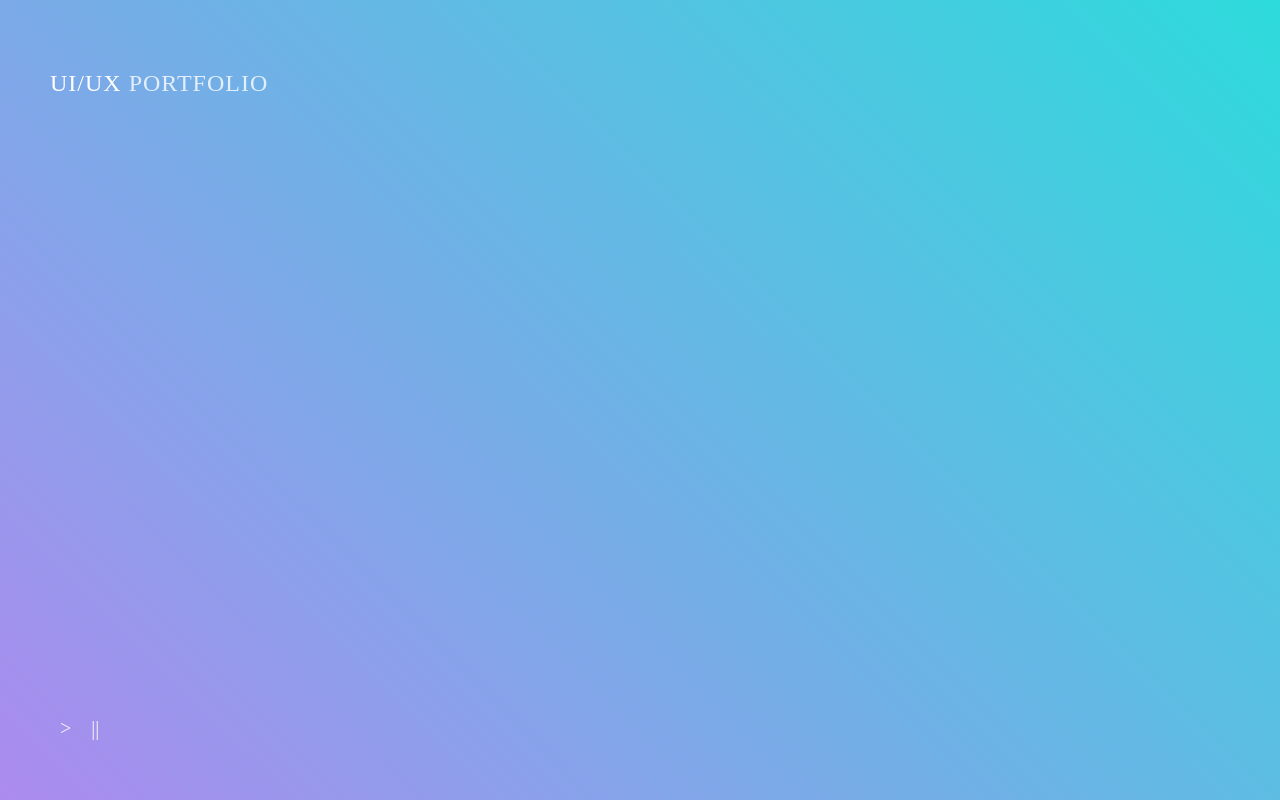
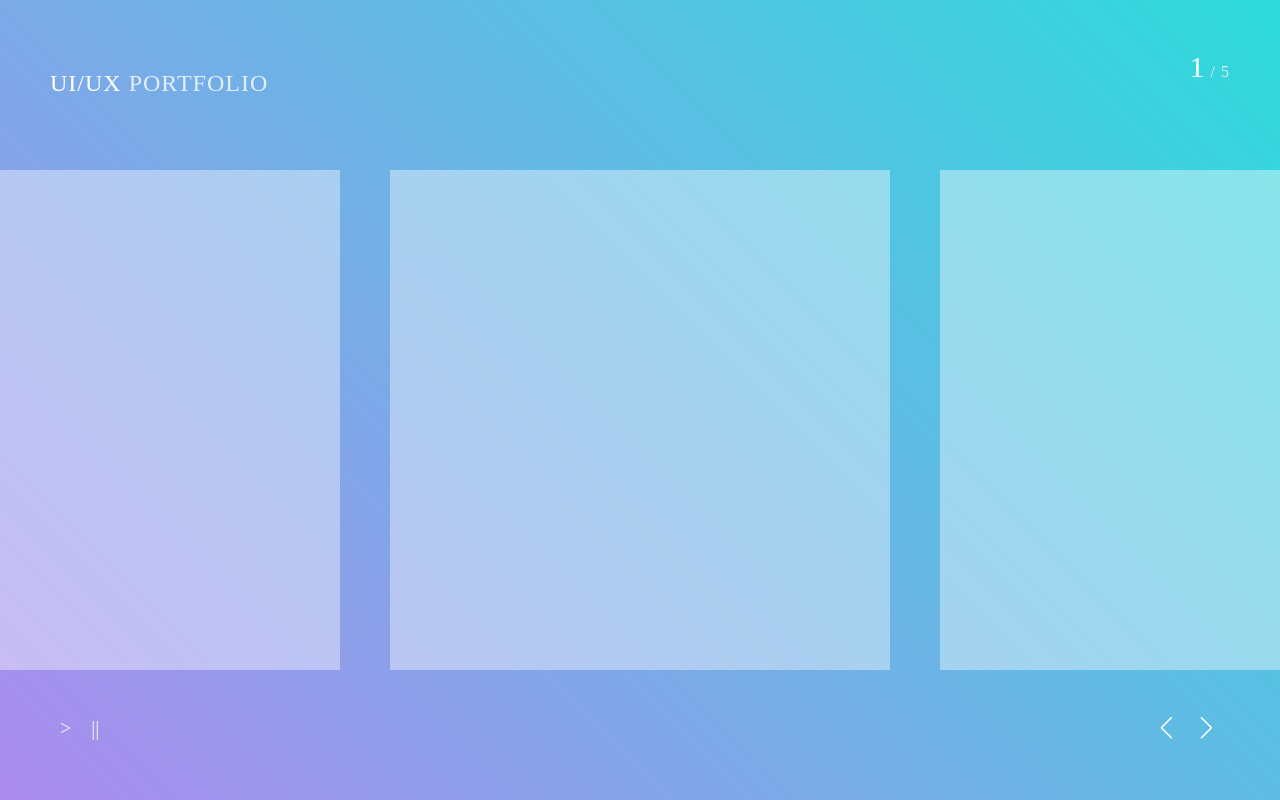
Before and after one commit to cogito30/practice_js, a plain HTML site: page swipper/index.html in a window 1280 px wide. Drawn offline with nearby package versions, Linux system fonts and the light colour scheme.

Commit message:
feat: add pagination and slide button

```diff
--- a/swipper/index.html
+++ b/swipper/index.html
@@ -9,6 +9,7 @@
     rel="stylesheet"
     href="https://cdn.jsdelivr.net/npm/swiper@11/swiper-bundle.min.css"
     />
+    <script src="https://cdn.jsdelivr.net/npm/swiper@11/swiper-bundle.min.js"></script>
 </head>
 <body>
 
@@ -19,9 +20,51 @@
             <li class="btnStart">></li>
             <li class="btnStop">||</li>
         </ul>
+
+        <div class="swiper-wrapper">
+            <div class="swiper-slide">
+                <div class="inner"></div>
+            </div>
+            <div class="swiper-slide">
+                <div class="inner"></div>
+            </div>
+            <div class="swiper-slide">
+                <div class="inner"></div>
+            </div>
+            <div class="swiper-slide">
+                <div class="inner"></div>
+            </div>
+            <div class="swiper-slide">
+                <div class="inner"></div>
+            </div>
+        </div>
+
+        <div class="swiper-button-next"></div>
+        <div class="swiper-button-prev"></div>
+        <div class="swiper-pagination"></div>
     </div>
 
 
-    <script src="https://cdn.jsdelivr.net/npm/swiper@11/swiper-bundle.min.js"></script>
+
+    <script>
+        var swiper = new Swiper(".wrap", {
+            pagination: {
+                el: ".swiper-pagination",
+                type: "fraction",
+            },
+            navigation: {
+                nextEl: ".swiper-button-next",
+                prevEl: ".swiper-button-prev",
+            },
+            slidesPerView: "auto",
+            spaceBetween: 50,
+            loop: true,
+            centeredSlides: true,
+            speed: 1000,
+            direction: "horizontal",
+        });
+    </script>
+
+
 </body>
 </html>
--- a/swipper/style.css
+++ b/swipper/style.css
@@ -20,7 +20,6 @@ a {
     box-sizing: border-box;
     background: linear-gradient(45deg, #ac8bef, #2ddbdc);
 }
-
 .wrap h1 {
     font-weight: normal;
     font-size: 24px;
@@ -30,17 +29,14 @@ a {
     left: 50px;
     top: 70px;
 }
-
 .wrap h1 span {
     opacity: 0.8;
 }
-
 .wrap .auto {
     position: absolute;
     bottom: 60px;
     left: 60px;
 }
-
 .wrap .auto li {
     float: left;
     margin-right:  20px;
@@ -50,8 +46,59 @@ a {
     opacity: 0.9;
     transition:  all 0.5s;
 }
-
 .wrap .auto li:hover {
     opacity: 1;
     transform: scale(1.4);
 }
+
+.swiper-wrapper {
+    width: 100%;
+    height: 100%;
+}
+.swiper-wrapper .swiper-slide {
+    width: 500px;
+    height: 500px;
+    position: relative;
+    top: 50%;
+    margin-top: -230px;
+}
+.swiper-wrapper .swiper-slide .inner {
+    width: 100%;
+    height: 100%;
+    background: #fff;
+    padding: 30px;
+    box-sizing: border-box;
+    opacity: 0.4;
+    transition: 1s;
+}
+
+.wrap .swiper-button-prev {
+    left: auto;
+    right: 100px;
+    top: auto;
+    bottom: 50px;
+    filter: grayscale(100) brightness(3);
+    transform: scale(0.5);
+}
+.wrap .swiper-button-next {
+    left: auto;
+    right: 60px;
+    top: auto;
+    bottom: 50px;
+    filter: grayscale(100) brightness(3);
+    transform: scale(0.5);
+}
+.wrap .swiper-pagination-fraction {
+    bottom: auto;
+    top: 50px;
+    left: auto;
+    right: 50px;
+    width: auto;
+    font-size: 16px;
+    letter-spacing: 1px;
+    color: #eee;
+}
+.wrap .swiper-pagination-fraction span:nth-of-type(1) {
+    font-size: 30px;
+    color: #fff;
+}
```
